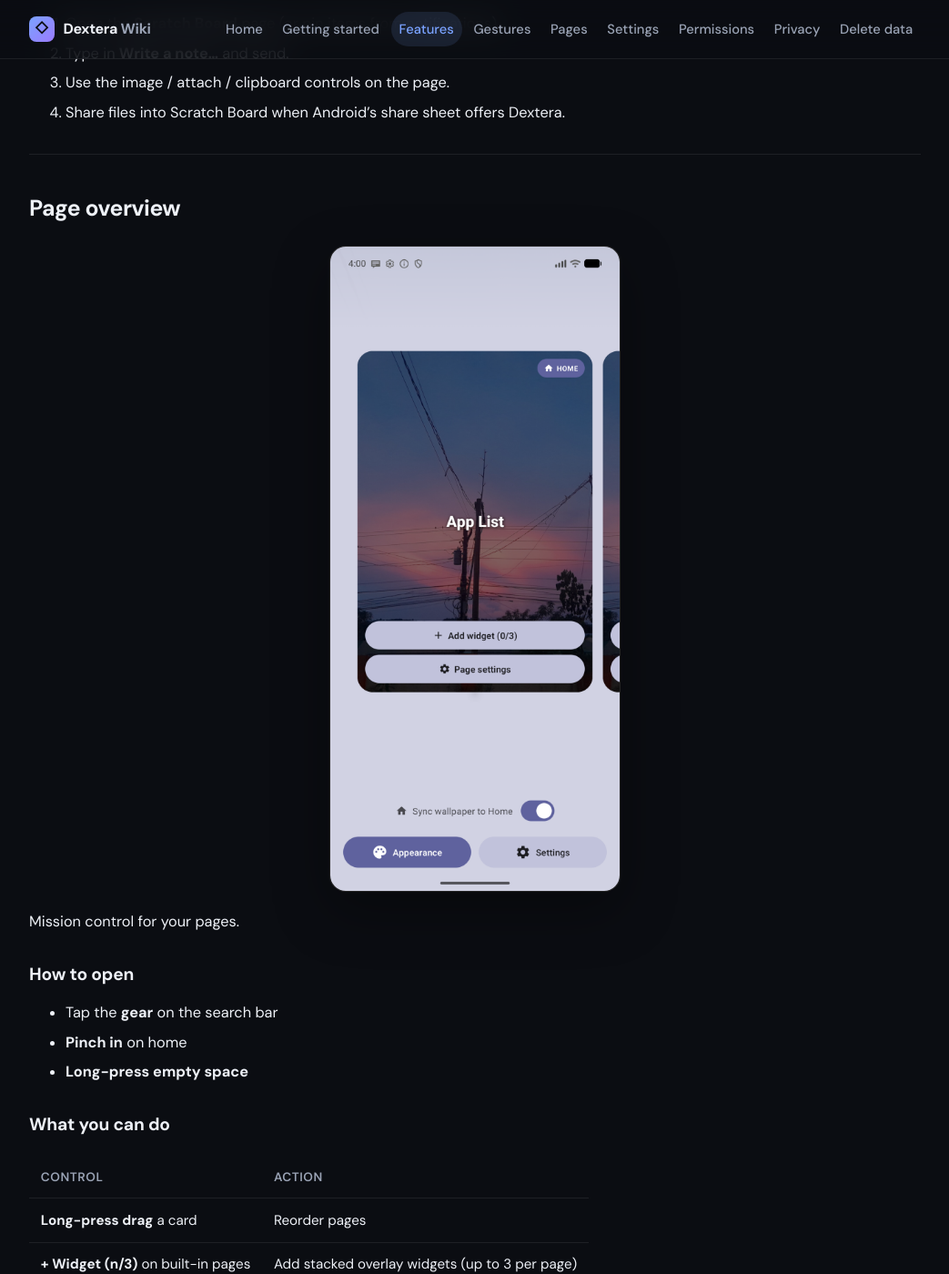
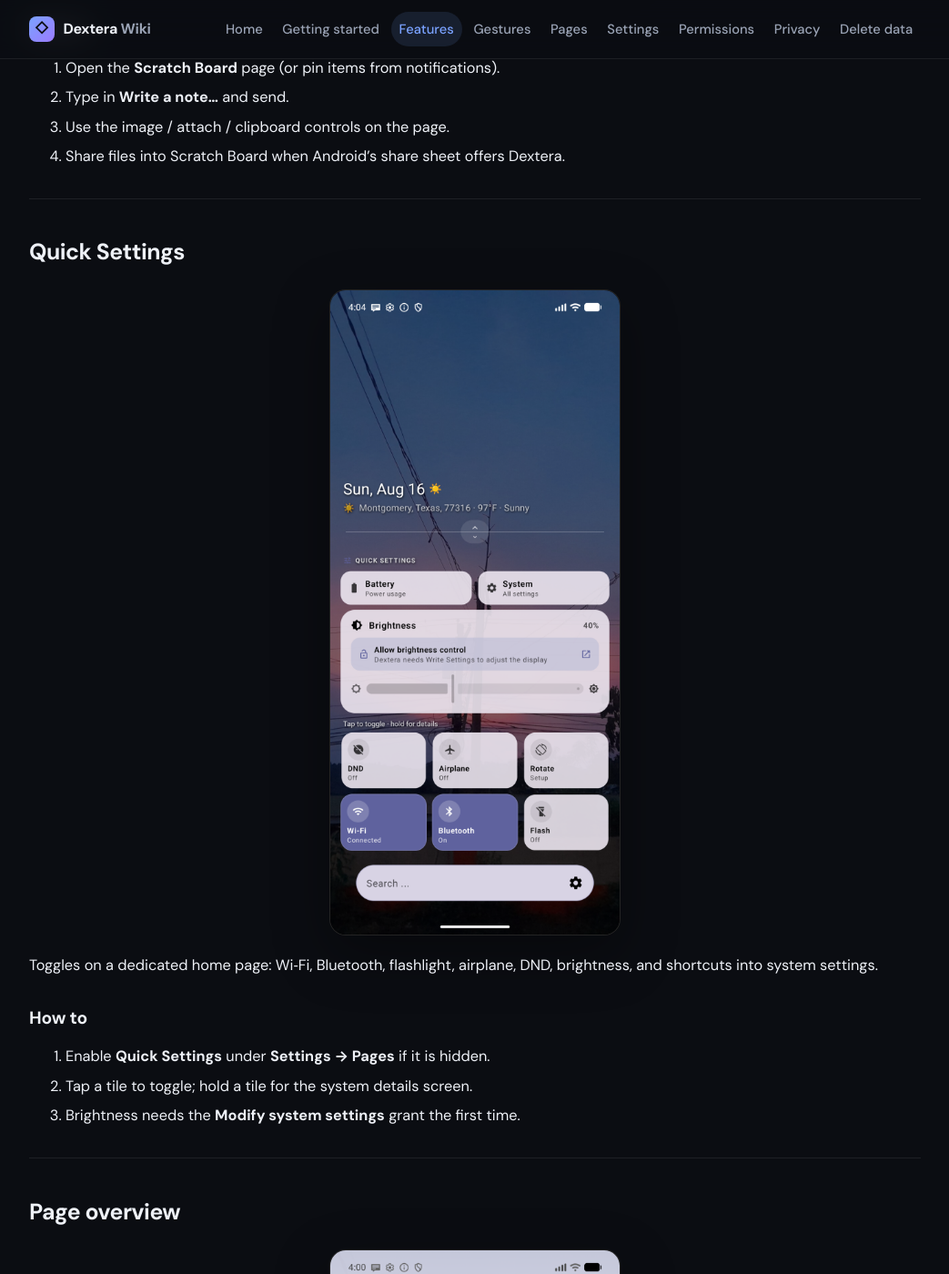
Before and after one commit to miketblountworks/DexteraWiki, a Jekyll site: the page built from features.md, in a window 1280 px wide and 1400 px high, scrolled down 6188 px. Shown: the whole window at 91% size, without its empty margins (118-1161 px from the left). Built offline with Jekyll 4.4.1, drawn with Linux system fonts in a browser that asks for light colours; some of the changed text lies outside the part shown.

Commit message:
docs: add current page shots and note Back cycles home pages
Capture Notifications, Scratch Board, Contacts, Quick Settings, and
home from the emulator. Document that Back on home moves pages.

```diff
--- a/features.md
+++ b/features.md
@@ -18,6 +18,7 @@ Dextera is a custom **home screen** for Android: one-handed navigation, unified
 | [Music](#music) | Now playing on a dedicated page |
 | [Notifications](#notifications) | Full notification center on a page |
 | [Scratch Board](#scratch-board) | Notes, pins, clipboard, attachments |
+| [Quick Settings](#quick-settings) | Toggles on a home page |
 | [Backup](#backup--restore) | Save, share, and restore a Dextera zip |
 | [Page overview](#page-overview) | Reorder pages, wallpapers, widgets |
 | [Wallpapers](#wallpapers) | Catalog, photos, day/night packs, blur/dim |
@@ -145,6 +146,22 @@ A place for **notes**, **pinned notifications** (with photos when available), **
 2. Type in **Write a note…** and send.
 3. Use the image / attach / clipboard controls on the page.
 4. Share files into Scratch Board when Android’s share sheet offers Dextera.
+
+---
+
+## Quick Settings
+
+<p align="center">
+  <img class="shot" src="{{ '/assets/images/wiki_quick_settings.png' | relative_url }}" alt="Quick Settings page" width="320" />
+</p>
+
+Toggles on a dedicated home page: Wi‑Fi, Bluetooth, flashlight, airplane, DND, brightness, and shortcuts into system settings.
+
+### How to
+
+1. Enable **Quick Settings** under **Settings → Pages** if it is hidden.
+2. Tap a tile to toggle; hold a tile for the system details screen.
+3. Brightness needs the **Modify system settings** grant the first time.
 
 ---
 
```
Also changed, not shown: gestures.md (+1 -1 lines), getting-started.md (+7 -6 lines), index.md (+8 -0 lines), pages.md (+1 -1 lines), assets/images/wiki_contacts.png, assets/images/wiki_home_app_list.png, assets/images/wiki_quick_settings.png (added), 3 other files.
